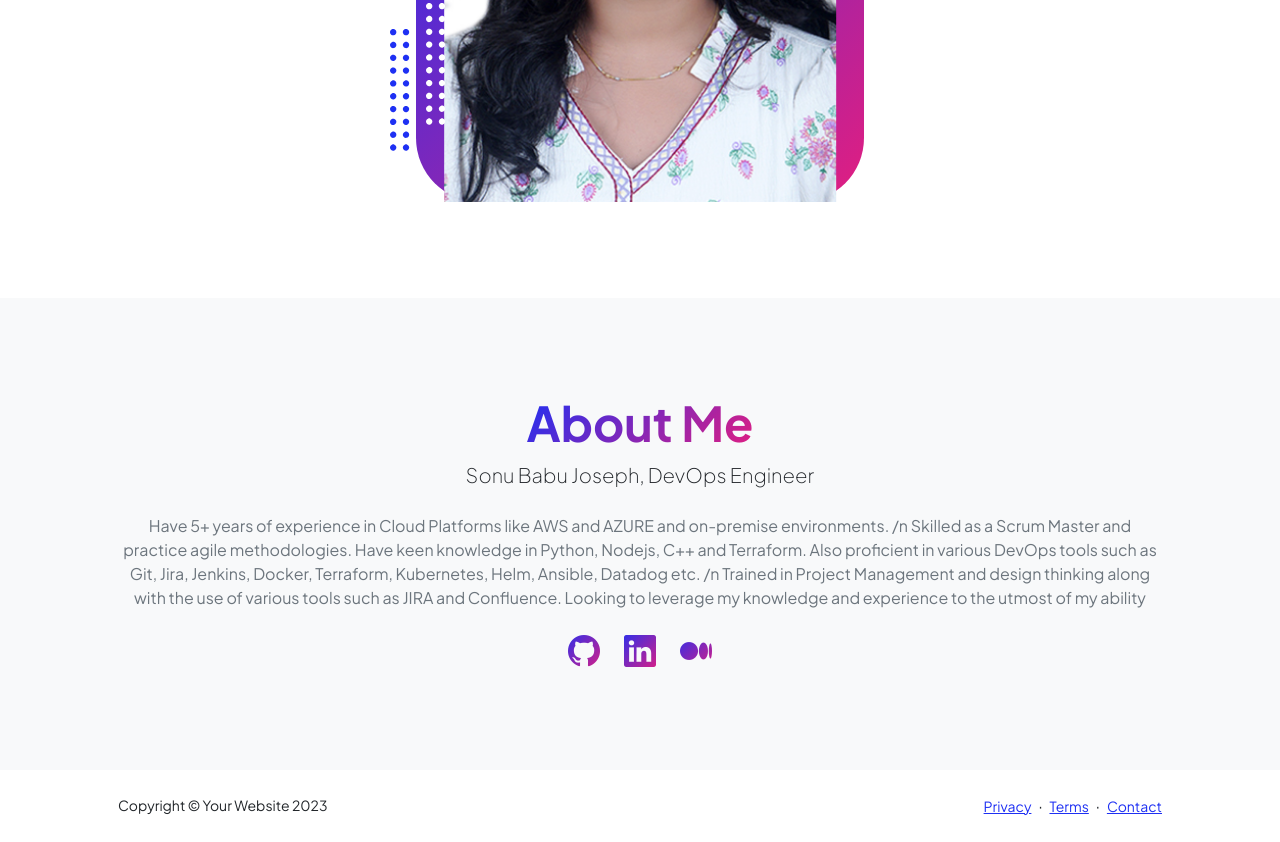
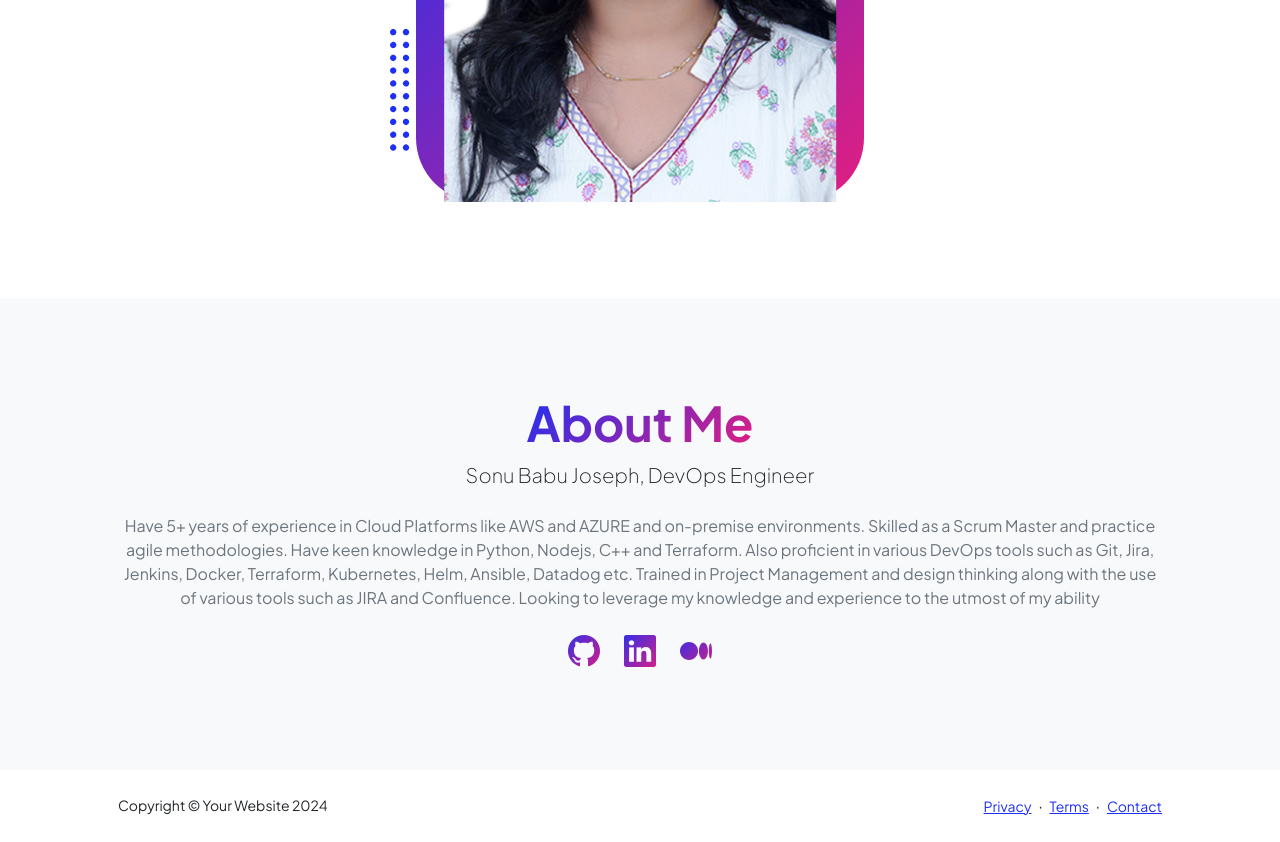
Before and after one commit to Sonubj7/portfolio, a plain HTML site: page index.html in a window 1280 px wide. Shown: the part 552-1394 px from the top of the page. Drawn offline with nearby package versions, Linux system fonts and the light colour scheme.

Commit message:
Update index.html

```diff
--- a/index.html
+++ b/index.html
@@ -105,6 +105,7 @@
                                                 <path d="M227.7,1268.6c-105-35-200-141-222-248c-43-206,163-412,369-369c155,32,275,190,260,339c-11,105-90,213-190,262        C383.7,1281.6,289.7,1288.6,227.7,1268.6z"></path>
                                                 <path d="M1507.7,1268.6c-105-35-200-141-222-248c-43-206,163-412,369-369c155,32,275,190,260,339c-11,105-90,213-190,262        C1663.7,1281.6,1569.7,1288.6,1507.7,1268.6z"></path>
                                             </g>
+                                            <path d="1507.7,1268.6c-105-35---200-1412 ></path>
                                         </svg>
                                         <!-- END of SVG dots-->
                                     </div>
@@ -178,8 +179,8 @@
                             <div class="text-center my-5">
                                 <h2 class="display-5 fw-bolder"><span class="text-gradient d-inline">About Me</span></h2>
                                 <p class="lead fw-light mb-4">Sonu Babu Joseph, DevOps Engineer</p>
-                                <p class="text-muted">Have 5+ years of experience in Cloud Platforms like AWS and AZURE and on-premise environments. /n
-                                    Skilled as a Scrum Master and  practice agile methodologies. Have keen knowledge in Python, Nodejs, C++ and Terraform. Also proficient in  various DevOps tools such as Git, Jira, Jenkins, Docker, Terraform, Kubernetes, Helm, Ansible, Datadog etc. /n
+                                <p class="text-muted">Have 5+ years of experience in Cloud Platforms like AWS and AZURE and on-premise environments.
+                                    Skilled as a Scrum Master and  practice agile methodologies. Have keen knowledge in Python, Nodejs, C++ and Terraform. Also proficient in  various DevOps tools such as Git, Jira, Jenkins, Docker, Terraform, Kubernetes, Helm, Ansible, Datadog etc.
                                     Trained in Project Management and design thinking along with the use of various tools such as JIRA and Confluence. Looking to leverage my knowledge and experience to the utmost of my ability</p>
                                 <div class="d-flex justify-content-center fs-2 gap-4">
                                     <a class="text-gradient" href="https://github.com/Sonubj7"><i class="bi bi-github"></i></a>
@@ -196,13 +197,13 @@
         <footer class="bg-white py-4 mt-auto">
             <div class="container px-5">
                 <div class="row align-items-center justify-content-between flex-column flex-sm-row">
-                    <div class="col-auto"><div class="small m-0">Copyright &copy; Your Website 2023</div></div>
+                    <div class="col-auto"><div class="small m-0">Copyright &copy; Your Website 2024</div></div>
                     <div class="col-auto">
                         <a class="small" href="#!">Privacy</a>
                         <span class="mx-1">&middot;</span>
                         <a class="small" href="#!">Terms</a>
                         <span class="mx-1">&middot;</span>
-                        <a class="small" href="#!">Contact</a>
+                        <a class="small" href="contact.html">Contact</a>
                     </div>
                 </div>
             </div>
```
